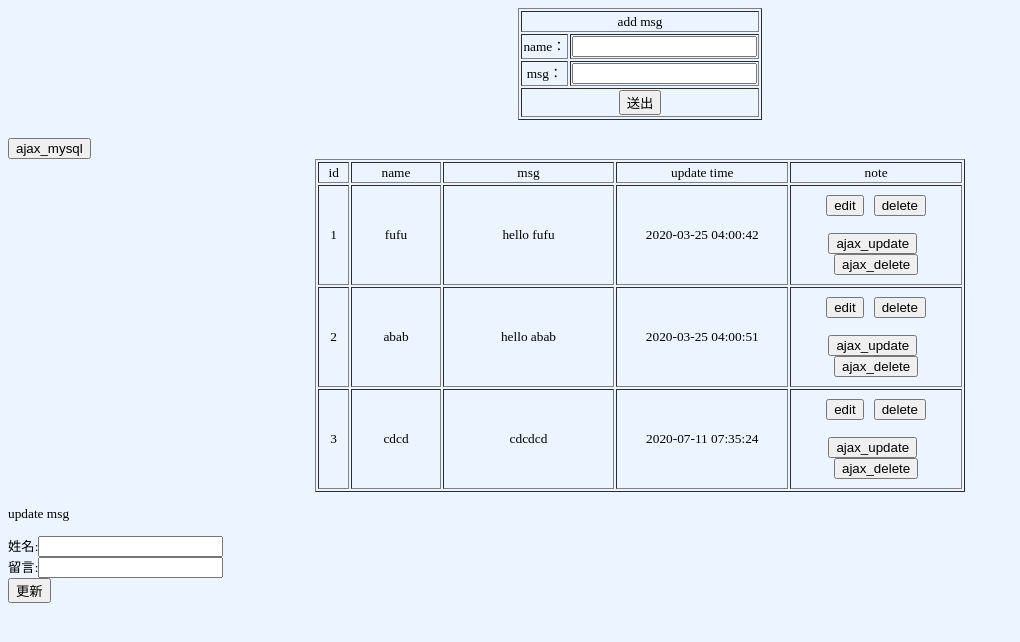
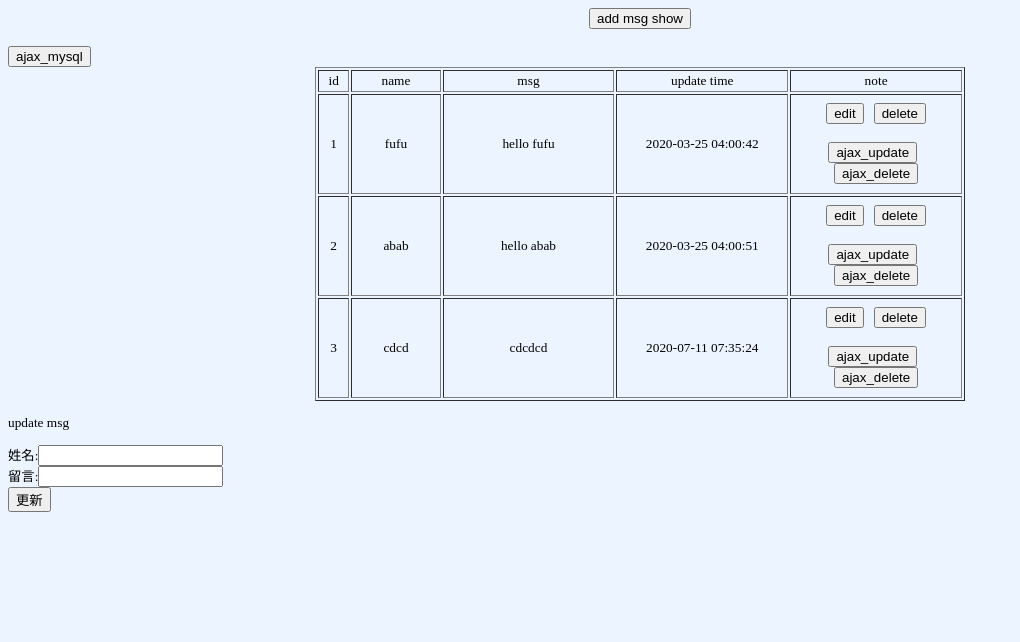
Before and after one commit to iachievedream/demo_code, a PHP site: page / in a window 1280 px wide. Shown: the top 642 px of the page, without its empty margins (0-1020 px from the left). Run offline with PHP 8.4, Linux system fonts and the light colour scheme; data comes from the database, SQL or seed files in the repository; data that the repository does not hold is empty.

Commit message:
debug add of pure_php_ajax,and add form outside

```diff
--- a/php/msg_pure_ajax/index.php
+++ b/php/msg_pure_ajax/index.php
@@ -10,7 +10,26 @@
 </head>
 
 <body>
-    <form id = form1>
+    <script type="text/javascript">
+        $(document).ready(function(){
+            $("#add_hide").hide();
+            $("#add_button_show").click(function(){
+                $("#add_hide").show();
+                $("#add_show").hide();
+            });
+            $("#add_button_hide").click(function(){
+                $("#add_hide").hide();
+                $("#add_show").show();
+            });
+        });
+    </script>
+    <div id="add_show" align="center">
+        <button id="add_button_show">add msg show</button>
+    </div>
+    <div id="add_hide" align="center">
+        <button id="add_button_hide">add msg hide</button>
+        <br><br>
+        <form id="add_form">
             <table border="1" width=200 align="center">
                 <tr align="center">
                     <td colspan="2">add msg</td>
@@ -25,16 +44,18 @@
                 </tr>
                 <tr align="center">
                     <td colspan="2">
-                    <input id="add" class="add_submit" type="submit" name="add_submit" value="送出"/>
+                        <input id="add" class="add_submit" type="submit" name="add_submit" value="Send out"/>
                     </td>
                 </tr>
             </table>
         </form>
-    <div id="addadd"></div><br>
+    </div><br>
 <!-- ajax_add -->
     <script type="text/javascript">
         $(document).ready(function(){
-            $("#add").click(function(){
+            $("#add").one("click",function(){
+                var nameVal = $('#idname').val();
+                var msgVal = $('#idmsg').val();
                 $.ajax({
                     url: "deal.php",
                     type: "POST",
@@ -44,10 +65,10 @@
                         name: nameVal,
                         msg: msgVal },
                     success: function(data) {
-                        alert(data);
+                        alert("successfully");
                     },
                     error: function(data) {
-                        alert(data);
+                        alert("failed");
                     }
                 })
             });
```
Also changed, not shown: php/msg_pure_ajax/deal.php (+10 -9 lines). Lines whose indentation alone changed are shown as unchanged.
